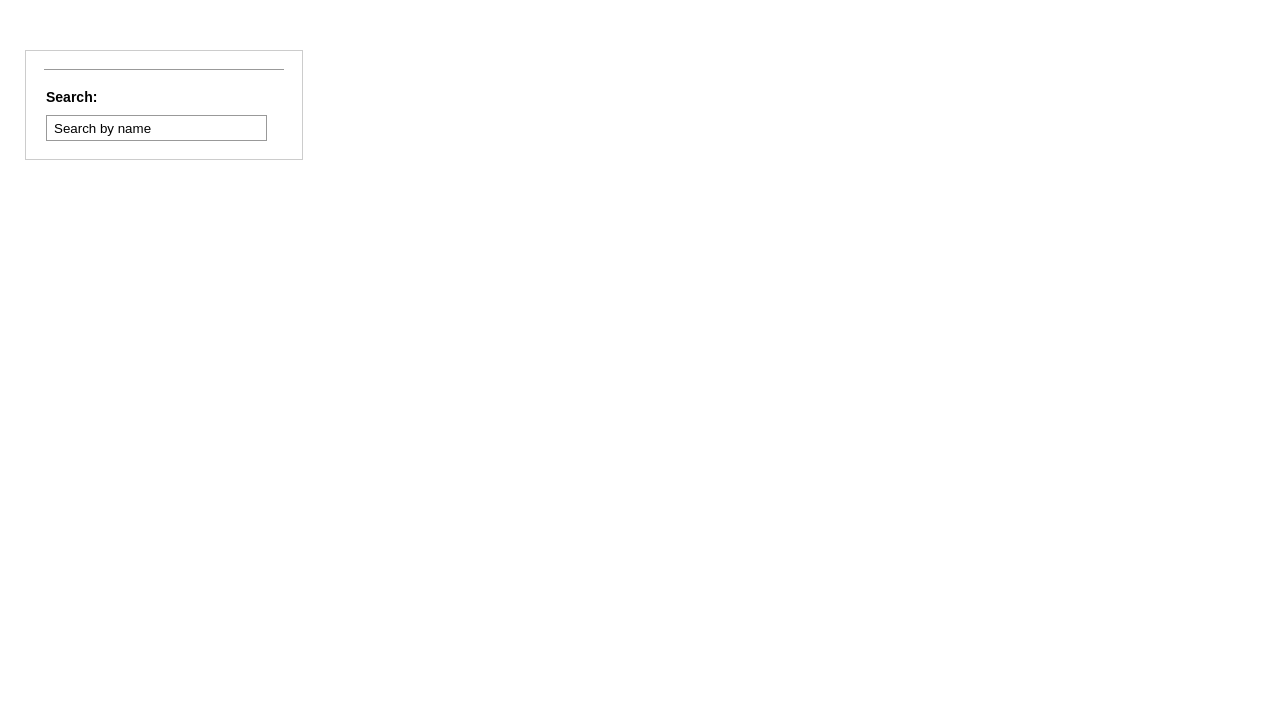
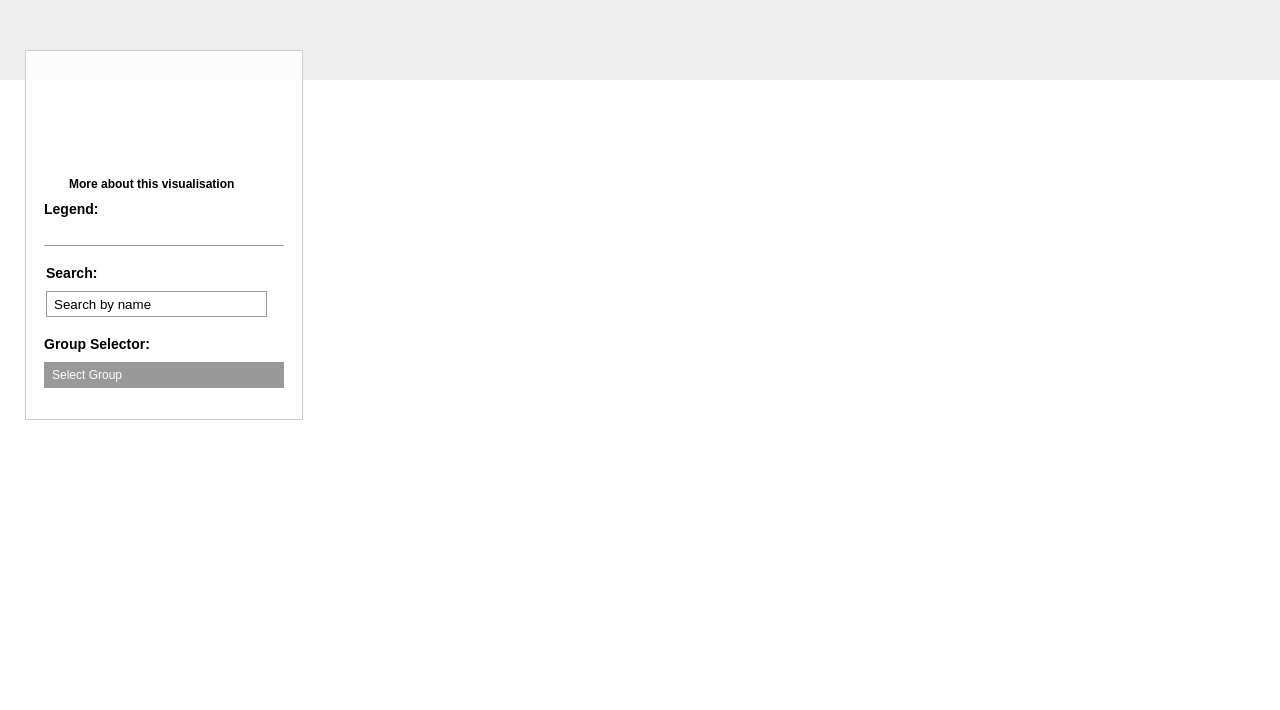
Before and after one commit to assourbanipal/Complof3, a plain HTML site: page index.html in a window 1280 px wide. Shown: the top 710 px of the page. Drawn offline with Linux system fonts and the light colour scheme.

Commit message:
Add files via upload

```diff
--- a/index.html
+++ b/index.html
@@ -2,7 +2,7 @@
 <html xmlns="http://www.w3.org/1999/xhtml" xml:lang="en-gb" lang="en" xmlns:og="http://opengraphprotocol.org/schema/" xmlns:fb="http://www.facebook.com/2008/fbml" itemscope itemtype="http://schema.org/Map">
 
 <head>
-<title>page de test</title>
+<title>OII Network Visualisation Example</title>
 <meta http-equiv="Content-Type" content="text/html; charset=UTF-8" />
 <meta charset="utf-8">
 <meta name="viewport" content="width=device-width,height=device-height,initial-scale=1,user-scalable=no" />
@@ -18,23 +18,48 @@
 
   <link rel="stylesheet" type="text/css" href="js/fancybox/jquery.fancybox.css"/>
   <link rel="stylesheet" href="css/style.css" type="text/css" media="screen" />
-  <link rel="stylesheet" media="screen and (max-height: 2000px)" href="css/tablet.css" />
+  <link rel="stylesheet" media="screen and (max-height: 770px)" href="css/tablet.css" />
 </head>
 
 
 <body>
-
+  <div class="sigma-parent">
+    <div class="sigma-expand" id="sigma-canvas"></div>
+  </div>
 <div id="mainpanel">
   <div class="col">
-
-
+		<div id="maintitle"></div>
+    <div id="title"></div>
+    <div id="titletext"></div>
+    <div class="info cf">
+      <dl>
+        <dt class="moreinformation"></dt>
+        <dd class="line"><a href="#information" class="line fb">More about this visualisation</a></dd>
+      </dl>
+    </div>
+<div id="legend">
+	<div class="box">
+		<h2>Legend:</h2>
+		<dl>
+		<dt class="node"></dt>
+		<dd></dd>
+		<dt class="edge"></dt>
+		<dd></dd>
+		<dt class="colours"></dt>
+		<dd></dd>
+		</dl>
+	</div>
+</div>
     <div class="b1">
     <form>
       <div id="search" class="cf"><h2>Search:</h2>
         <input type="text" name="search" value="Search by name" class="empty"/><div class="state"></div>
         <div class="results"></div>
       </div>
-
+      <div class="cf" id="attributeselect"><h2>Group Selector:</h2>
+        <div class="select">Select Group</div>
+	<div class="list cf"></div>
+      </div>
     </form>
     </div>
   </div>
```
